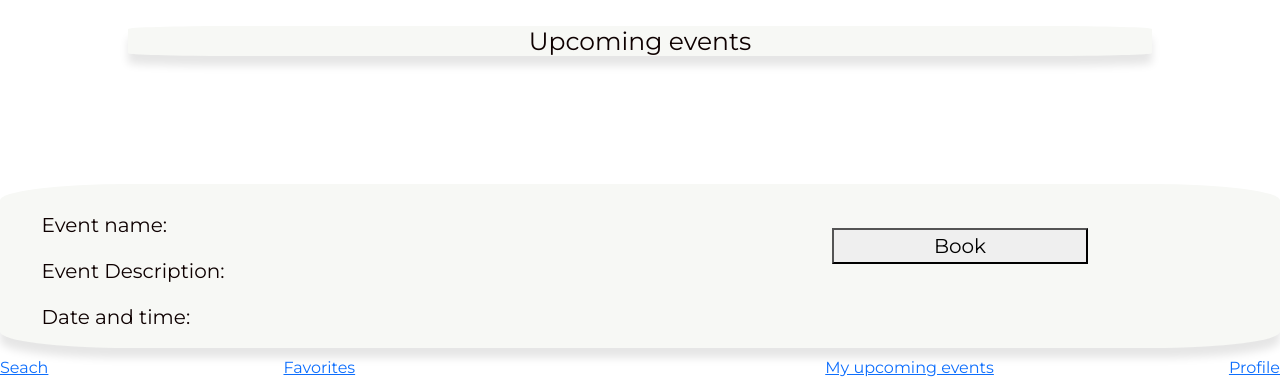
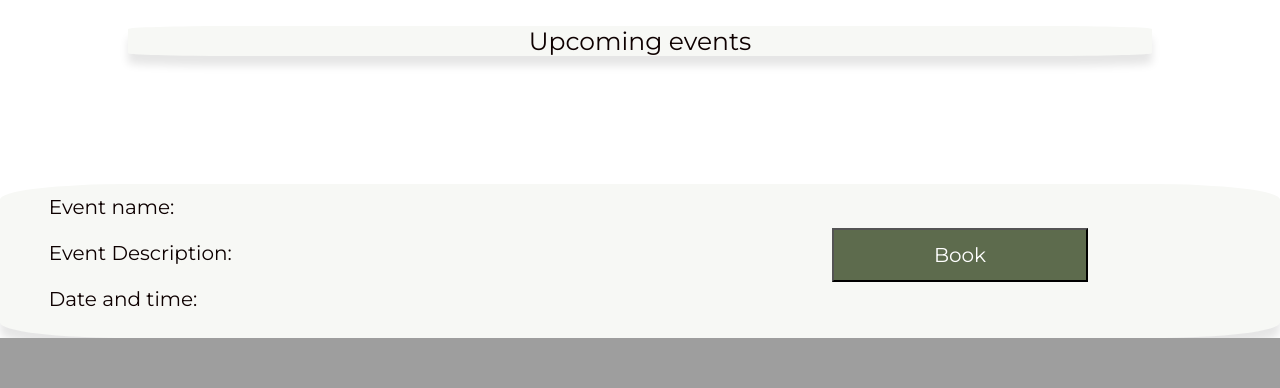
Before and after one commit to justdevelopin/CityGardens, a Rails app: page /gardens/1 in a window 1280 px wide. Shown: the part 1219-1607 px from the top of the page. After the commit the page ends 1557 px from the top, so only its background shows below. Run offline with Rails 7, Linux system fonts and the light colour scheme; a user stored in the database is signed in; data comes from the database, SQL or seed files in the repository; style sheets or scripts are compiled from the project's sources; some libraries are stand-ins or nearby versions.

Commit message:
event show

```diff
--- a/app/assets/stylesheets/pages/_show.scss
+++ b/app/assets/stylesheets/pages/_show.scss
@@ -13,7 +13,6 @@
     font-size: 20px;
     font-family: 'Montserrat';
     margin: 2%;
-    font-weight: bold;
   }
 
 }
@@ -25,7 +24,9 @@
   font-size: 15px;
   background-color: #F7F8F5;
   border-radius: 10px;
+  font-weight: bold;
   }
+
   h3 {
     font-size: 25px;
     font-family: 'Montserrat';
@@ -50,6 +51,7 @@
     width:65%;
     float:left;
     padding-top: 2%;
+    padding: 8px;
 
     p {
       margin-left: 5%;
@@ -60,11 +62,14 @@
     width: 20%;
     margin-top: 44px;
     margin-right: 10%;
+    background-color: #5d6b4d;
+    color: white;
+    padding: 10px;
 
   }
 
-  .navbar {
-    background-color: #344620;
+.navbar {
+  background-color: #344620;
   }
 
 }
--- a/app/views/gardens/show.html.erb
+++ b/app/views/gardens/show.html.erb
@@ -5,7 +5,7 @@
       <%= image_tag "garden1.jpg", class:"show-photo"%>
     </div>
     <div class="show-description-column">
-      <h3 class="show-garden-title"><%= @garden.name %></h3>
+      <h3 class="show-garden-title"><strong><%= @garden.name %></strong></h3>
       <p class="show-description"><%= @garden.description %></p>
     </div>
   </div>
@@ -25,10 +25,3 @@
   </div>
   <button>Book</button>
 </section>
-
-<div class="navbar">
-  <a href="#search" class="active">Seach</a>
-  <a href="#favourites">Favorites<a>
-  <a href="#My upcoming events" class="active">My upcoming events</a>
-  <a href="#profile">Profile</a>
-</div>
```
Also changed, not shown: app/controllers/bookings_controller.rb (+8 -0 lines).
